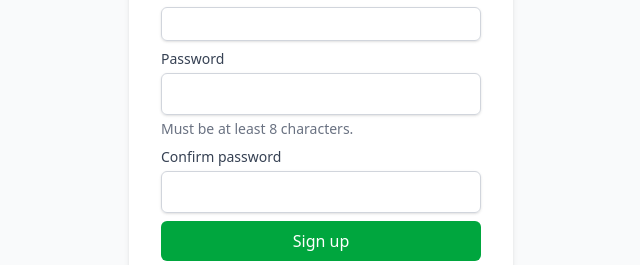
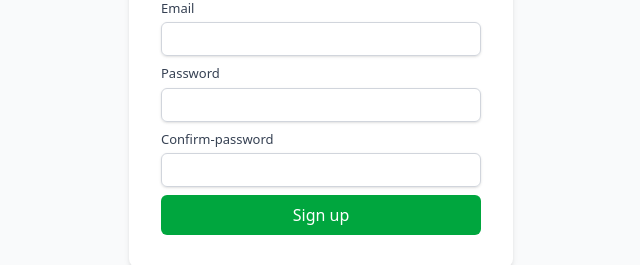
Before and after one commit to gabrielh-muniz/judge-frontend, a React (Vite) app: page / in a window 1280 px wide. Shown: the part 470-735 px from the top of the page, without its empty margins (319-959 px from the left). Built offline with nearby package versions, Linux system fonts and the light colour scheme.

Commit message:
chore: replace the form fields for the InputText component

```diff
--- a/src/App.jsx
+++ b/src/App.jsx
@@ -27,44 +27,21 @@ function App() {
             autoComplete="email"
           />
 
-          {/*TODO: change all the fields below for the InputText component*/}
+          <InputText
+            id="password"
+            name="password"
+            type="password"
+            required={true}
+            autoComplete="password"
+          />
 
-          <div>
-            <label
-              htmlFor="password"
-              className="block text-sm font-medium text-gray-700"
-            >
-              Password
-            </label>
-            <input
-              id="password"
-              name="password"
-              type="password"
-              required
-              autoComplete="new-password"
-              className="mt-1 block w-full px-3 py-2 border border-gray-300 rounded-md shadow-sm focus:outline-none focus:ring-2 focus:ring-indigo-500"
-            />
-            <p className="mt-1 text-sm text-gray-500">
-              Must be at least 8 characters.
-            </p>
-          </div>
-
-          <div>
-            <label
-              htmlFor="confirm-password"
-              className="block text-sm font-medium text-gray-700"
-            >
-              Confirm password
-            </label>
-            <input
-              id="confirm-password"
-              name="Confirm password"
-              type="password"
-              required
-              autoComplete="new-password"
-              className="mt-1 block w-full px-3 py-2 border border-gray-300 rounded-md shadow-sm focus:outline-none focus:ring-2 focus:ring-indigo-500"
-            />
-          </div>
+          <InputText
+            id="confirm-password"
+            name="confirm-password"
+            type="password"
+            required={true}
+            autoComplete="new-password"
+          />
 
           <button
             type="submit"
```
